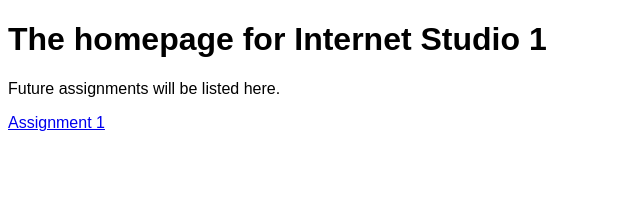
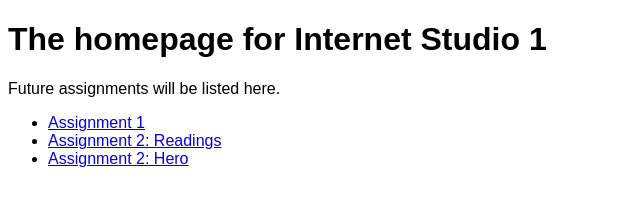
Before and after one commit to kenstarzer/internet-studio-wednesday, a plain HTML site: page index.html in a window 1280 px wide. Shown: the whole page, without its empty margins (0-640 px from the left). Drawn offline with Linux system fonts and the light colour scheme.

Commit message:
Update index.html added assignment links

```diff
--- a/index.html
+++ b/index.html
@@ -9,7 +9,12 @@
 
 	<h1>The homepage for Internet Studio 1</h1>
 	<p>Future assignments will be listed here.</p>
-	<p><a href="./asg1/index.html">Assignment 1</a></p>
+	<ul>
+		<li><a href="./asg1/index.html">Assignment 1</a></li>
+		<li><a href="./asg2/index.html">Assignment 2: Readings</a></li>
+		<li><a href="./asg2/hero.html">Assignment 2: Hero</a></li>
+	</ul>
+
 
 
 	<script src="./assets/js/main.js"></script>
```
